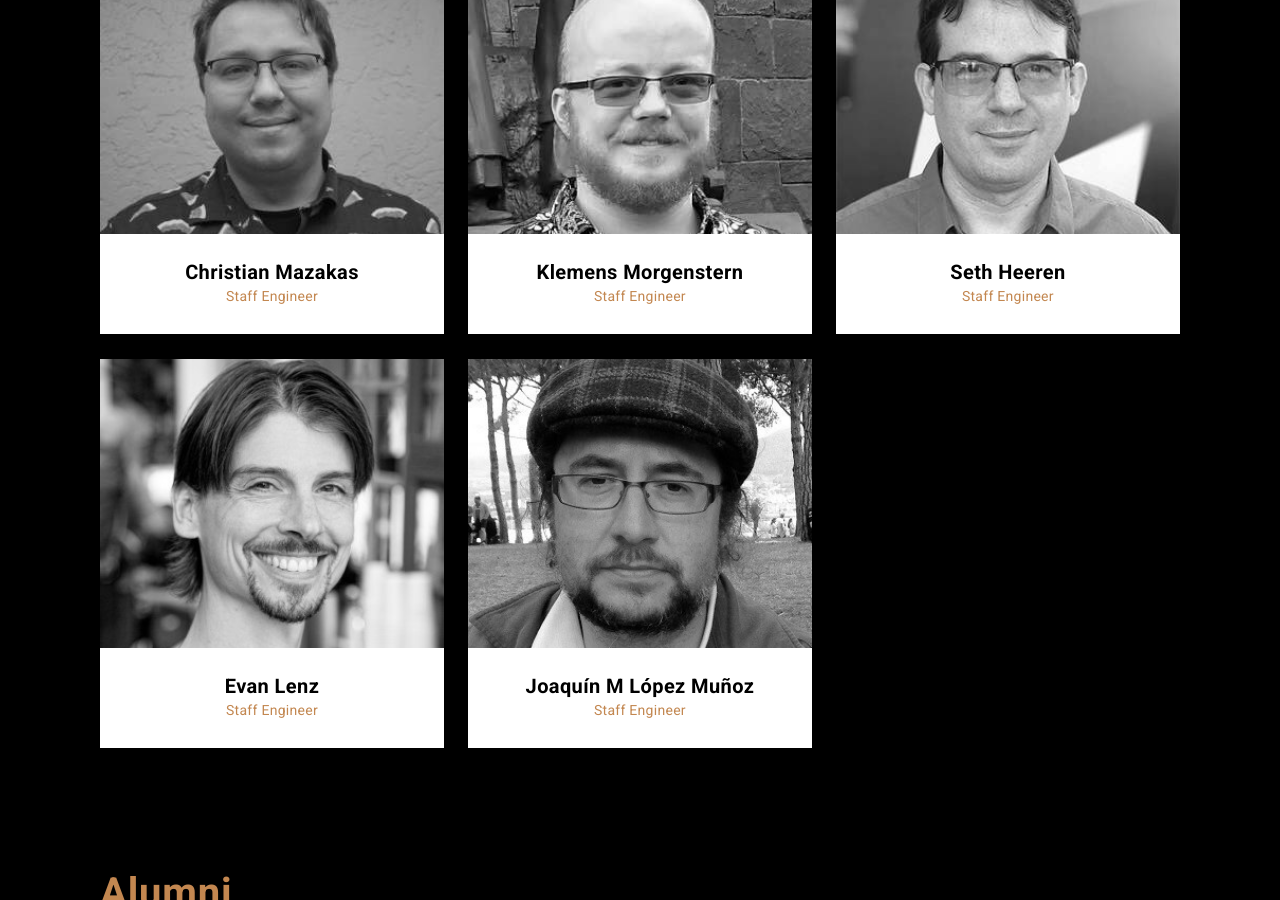
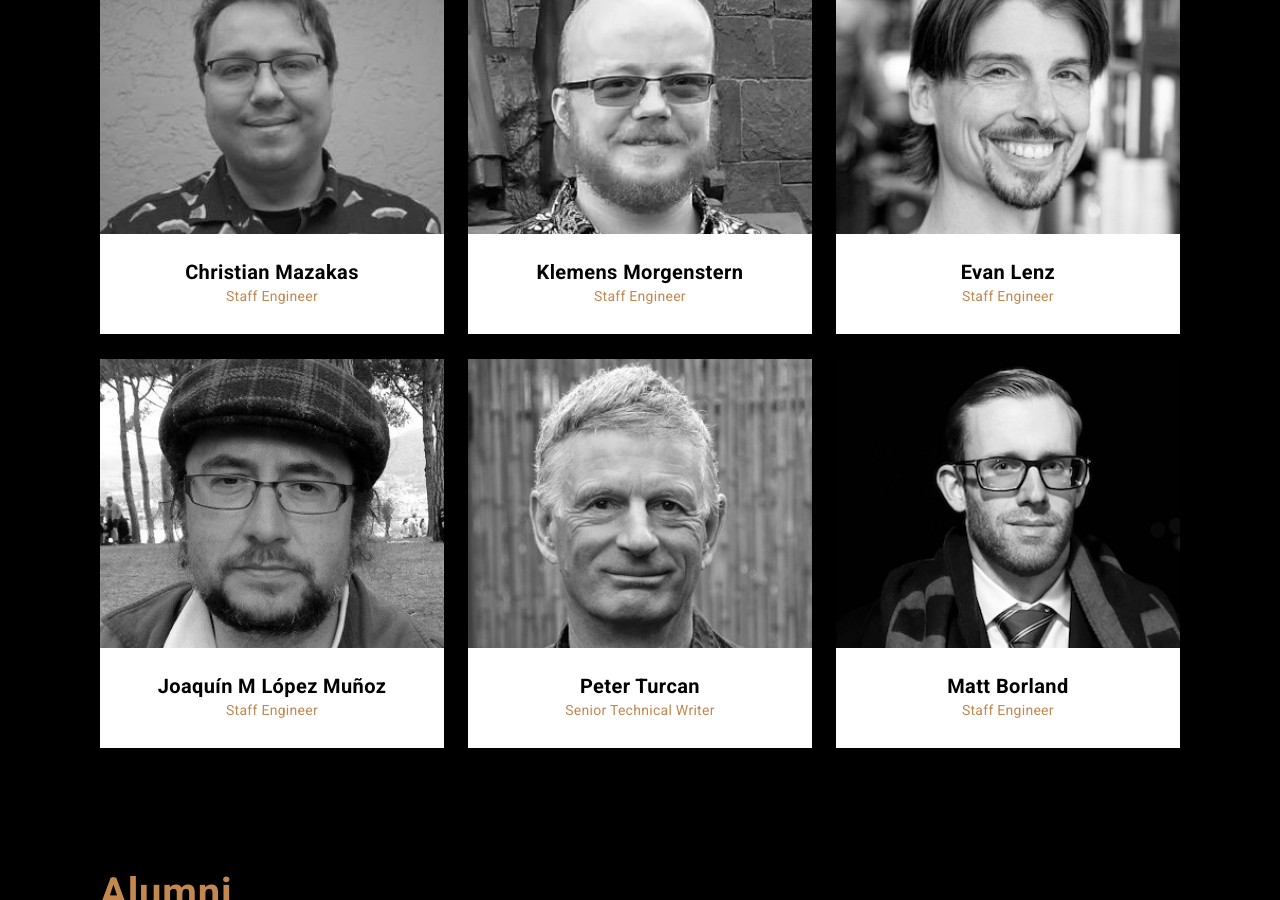
Before and after one commit to unecigarettewm/cppa-www, a Jekyll site: the page built from index.html, in a window 1280 px wide and 900 px high, scrolled down 3777 px. Built offline with Jekyll 4.4.1, drawn with Linux system fonts in a browser that asks for light colours; some of the changed text lies outside the part shown.

```diff
--- a/index.html
+++ b/index.html
@@ -251,18 +251,6 @@ description: The C++ Alliance is dedicated to helping the C++ programming langua
       </div>
 
       <div class='col-third'>
-        <a class='card' href='{{ site.baseurl }}/people/seth'>
-          <div class='card-img-wrapper'>
-            <img class='card-img' src='{{ site.baseurl }}/images/people/seth.jpg' alt='Seth Heeren'>
-          </div>
-          <span class='card-text'>
-            <h4 class='text-m card-title'>Seth Heeren</h4>
-            <h5 class='text-xs card-subtitle'>Staff Engineer</h5>
-          </span>
-        </a>
-      </div>
-
-      <div class='col-third'>
         <a class='card' href='{{ site.baseurl }}/people/evan'>
           <div class='card-img-wrapper'>
             <img class='card-img' src='{{ site.baseurl }}/images/people/evan.jpg' alt='Evan Lenz'>
@@ -281,6 +269,30 @@ description: The C++ Alliance is dedicated to helping the C++ programming langua
           </div>
           <span class='card-text'>
             <h4 class='text-m card-title'><center>Joaquín M López Muñoz<center></h4>
+            <h5 class='text-xs card-subtitle'>Staff Engineer</h5>
+          </span>
+        </a>
+      </div>
+
+      <div class='col-third'>
+        <a class='card' href='{{ site.baseurl }}/people/peter'>
+          <div class='card-img-wrapper'>
+            <img class='card-img' src='{{ site.baseurl }}/images/people/peter.jpg' alt='Peter Turcan'>
+          </div>
+          <span class='card-text'>
+            <h4 class='text-m card-title'><center>Peter Turcan<center></h4>
+            <h5 class='text-xs card-subtitle'>Senior Technical Writer</h5>
+          </span>
+        </a>
+      </div>
+
+      <div class='col-third'>
+        <a class='card' href='{{ site.baseurl }}/people/matt'>
+          <div class='card-img-wrapper'>
+            <img class='card-img' src='{{ site.baseurl }}/images/people/matt.jpg' alt='Matt Borland'>
+          </div>
+          <span class='card-text'>
+            <h4 class='text-m card-title'><center>Matt Borland<center></h4>
             <h5 class='text-xs card-subtitle'>Staff Engineer</h5>
           </span>
         </a>
@@ -357,6 +369,18 @@ description: The C++ Alliance is dedicated to helping the C++ programming langua
         </a>
       </div>
 
+      <div class='col-third'>
+        <a class='card' href='{{ site.baseurl }}/people/seth'>
+          <div class='card-img-wrapper'>
+            <img class='card-img' src='{{ site.baseurl }}/images/people/seth.jpg' alt='Seth Heeren'>
+          </div>
+          <span class='card-text'>
+            <h4 class='text-m card-title'>Seth Heeren</h4>
+            <h5 class='text-xs card-subtitle'>Staff Engineer</h5>
+          </span>
+        </a>
+      </div>
+
     </div>
   </section>
 
```
Also changed, not shown: people/matt.html (added, +12 -0 lines), people/peter.html (added, +12 -0 lines), images/people/peter.jpg (added).
